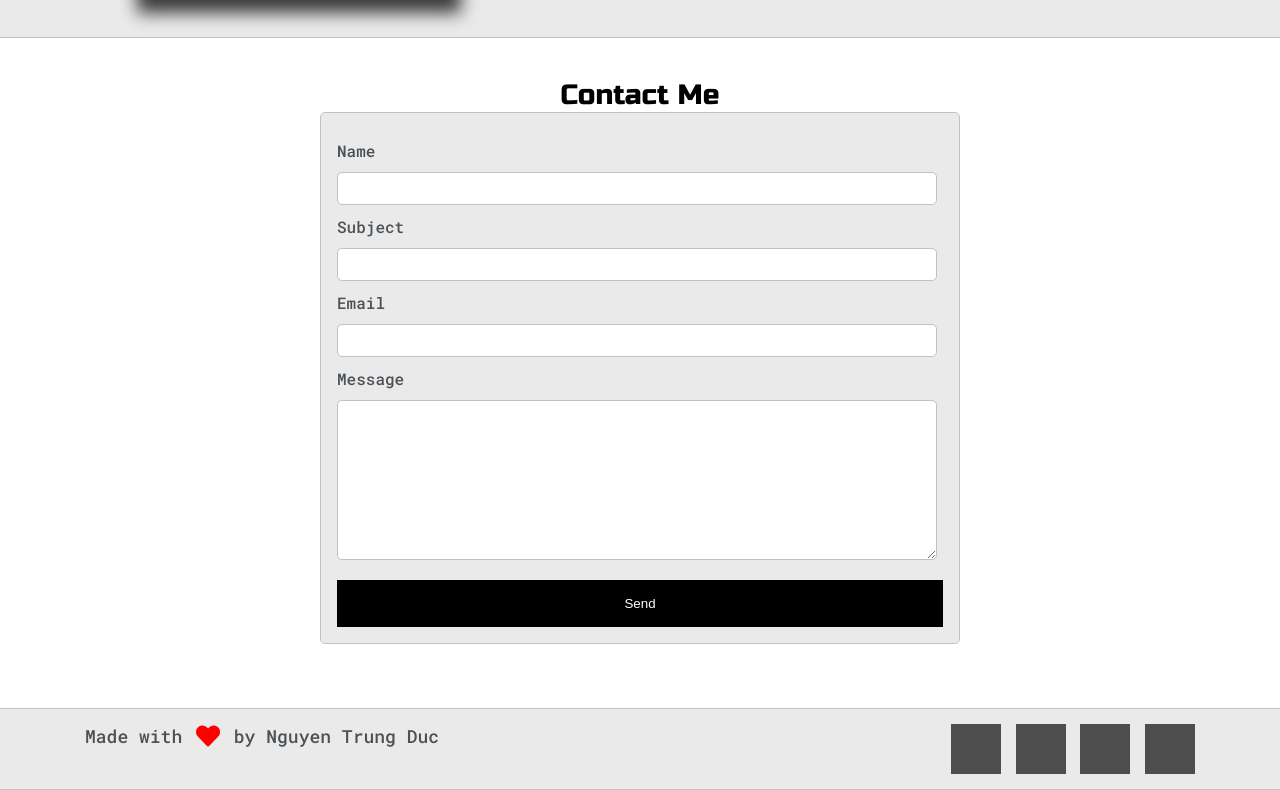
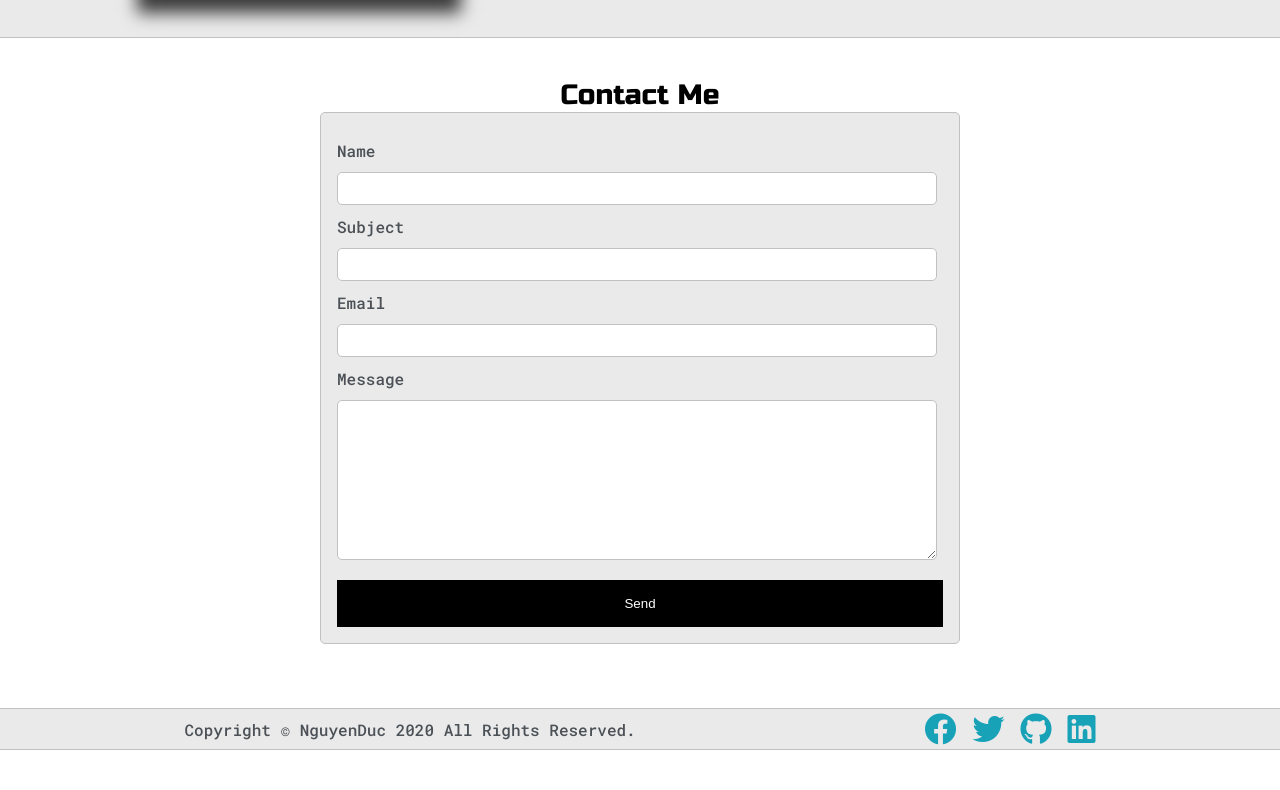
Before and after one commit to Ntd1611/portfolio, a plain HTML site: page index.html in a window 1280 px wide. Shown: the part 1718-2508 px from the top of the page. After the commit the page ends 2468 px from the top, so only its background shows below. Drawn offline with Linux system fonts and the light colour scheme.

Commit message:
second commit

```diff
--- a/css/style.css
+++ b/css/style.css
@@ -376,63 +376,18 @@ h6 {
   margin-top: 16px;
 }
 
-/* Start Footer Section */
-.footer {
-  overflow: hidden;
-  padding: 15px;
-  margin: 0 auto;
-  color: #bababa;
+footer {
+  display: flex;
+  justify-content: space-around;
+  align-items: center;
+  padding-top: 4px;
+  padding-bottom: 4px;
 }
-.footer p {
-  float: left;
-  width: 50%;
-  font-size: 18px;
+
+#social-media-icon {
+  display: flex;
+  gap: 16px;
 }
-.footer p i {
-  color: red;
-}
-.footer ul {
-  float: right;
-  width: 50%;
-  padding: 0;
-  margin: 0;
-  text-align: right;
-}
-.footer ul li {
-  display: inline-block;
-}
-.footer ul li a {
-  text-decoration: none;
-  color: #bababa;
-}
-.footer ul li a i {
-  width: 50px;
-  height: 50px;
-  background-color: #4d4d4d;
-  line-height: 50px;
-  font-size: 35px;
-  margin-left: 5px;
-  -webkit-transition: 0.3s;
-  -moz-transition: 0.3s;
-  -o-transition: 0.3s;
-  transition: 0.3s;
-}
-.footer ul li a i.fa-facebook:hover {
-  background-color: #3b5998;
-}
-.footer ul li a i.fa-twitter:hover {
-  background-color: #1da1f2;
-}
-.footer ul li a i.fa-linkedin:hover {
-  background-color: #0077b5;
-}
-.footer ul li a i.fa-github:hover {
-  background-color: #c68143;
-}
-.footer ul li a i:hover {
-  color: #fff;
-}
-/* End Footer Section */
 
 @media screen and (max-width: 1200px) {
   .main-container {
@@ -450,19 +405,3 @@ h6 {
     justify-content: center;
   }
 }
-
-@media (min-width: 768px) {
-  .footer {
-    max-width: 720px;
-  }
-}
-@media (min-width: 992px) {
-  .footer {
-    max-width: 960px;
-  }
-}
-@media (min-width: 1200px) {
-  .footer {
-    max-width: 1140px;
-  }
-}
--- a/index.html
+++ b/index.html
@@ -36,7 +36,6 @@
         </div>
 
         <div class="intro-wrapper">
-
           <div class="nav-wrapper">
             <div class="dots-wrapper">
               <div class="browser-dot" id="dot-1"></div>
@@ -229,31 +228,27 @@
     <section class="s1">
       <div class="main-container">
         <div class="footer">
-          <ul>
-            <li>
-              <a href="https://www.facebook.com/" target="_blank"
-                ><i class="fa fa-facebook" aria-hidden="true"></i></i
-              ></a>
-            </li>
-            <li>
-              <a href="https://www.twitter.com/" target="_blank"
-                ><i class="fa fa-twitter" aria-hidden="true"></i>
+          <footer>
+            <p>
+              Copyright &copy; NguyenDuc 2020 All Rights Reserved.
+            </p>
+            <div id="social-media-icon">
+              <a target="_blank" href="#"
+                ><i class="fab fa-facebook fa-2x"></i>
               </a>
-            </li>
-            <li>
-              <a href="#" target="_blank"><i class="fa fa-github" aria-hidden="true"></i>
+              <a target="_blank" href="#"
+                ><i class="fab fa-twitter fa-2x"></i>
               </a>
-            </li>
-            <li>
-              <a href="#" target="_blank"
-                ><i class="fa fa-linkedin" aria-hidden="true"></i>
+              <a target="_blank" href="https://github.com/Ntd1611"
+                ><i class="fab fa-github fa-2x"></i>
               </a>
-            </li>
-          </ul>
-          <p>
-            Made with <i class="fa fa-heart fa-fw fa-lg"></i> by Nguyen Trung
-            Duc
-          </p>
+              <a
+                target="_blank"
+                href="https://www.linkedin.com/in/nguyen-trung-duc-102909140/"
+                ><i class="fab fa-linkedin fa-2x"></i>
+              </a>
+            </div>
+          </footer>
         </div>
       </div>
     </section>
```
